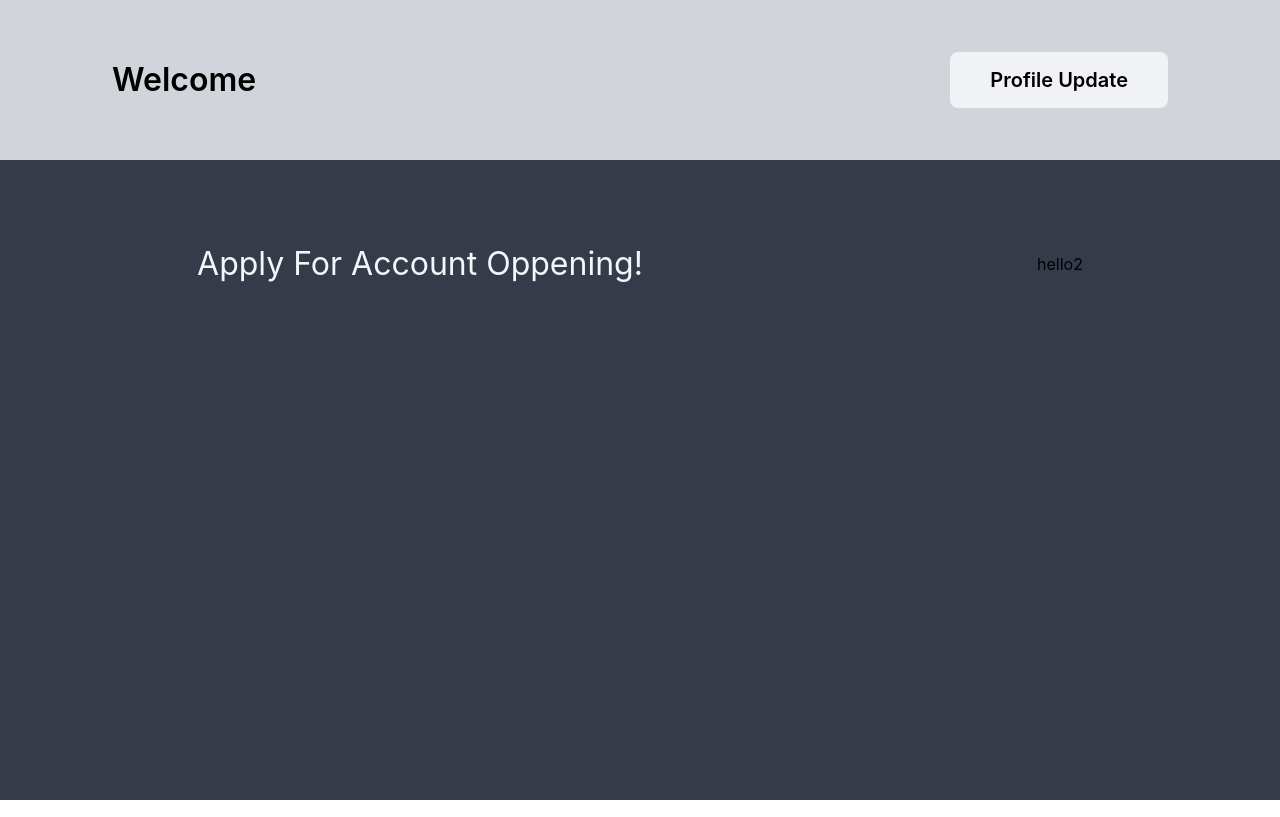
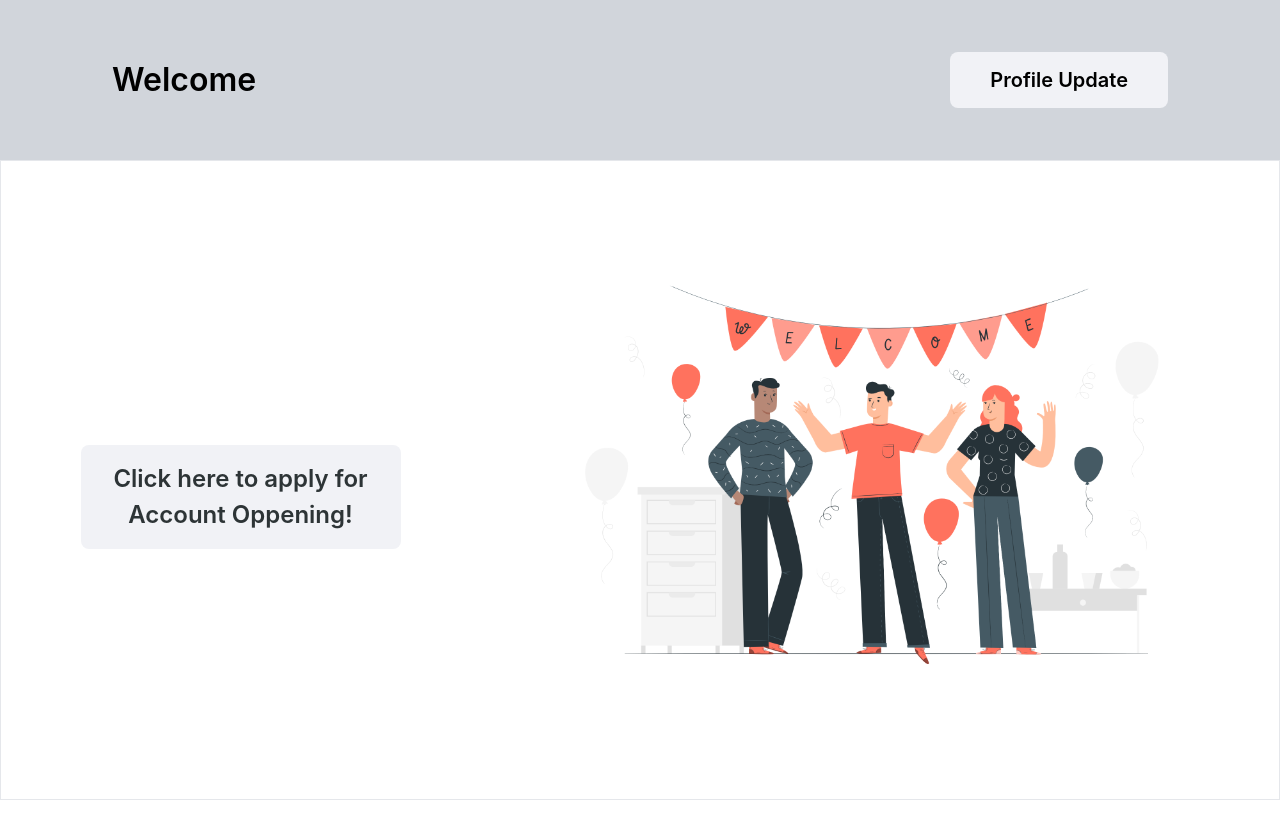
Before and after one commit to anshulghogre4/online-banking-springboot-react, a React (Create React App) app in the folder client/: page / in a window 1280 px wide. Built offline with nearby package versions, Linux system fonts and the light colour scheme.

Commit message:
completed 1st dashboard

```diff
--- a/client/package.json
+++ b/client/package.json
@@ -6,6 +6,8 @@
     "@testing-library/jest-dom": "^5.16.5",
     "@testing-library/react": "^13.4.0",
     "@testing-library/user-event": "^13.5.0",
+    "flowbite": "^1.6.3",
+    "flowbite-react": "^0.3.8",
     "react": "^18.2.0",
     "react-dom": "^18.2.0",
     "react-icons": "^4.7.1",
--- a/client/src/Components/AboutUs/AboutUs.js
+++ b/client/src/Components/AboutUs/AboutUs.js
@@ -29,6 +29,7 @@ const AboutUs = () => {
                             <img className="md:block hidden" src={aniket} alt="Aniket featured Img" />
                             <img className="md:hidden block" src={aniket} alt="Aniket featured Img" />
                             <p className="font-medium text-xl leading-5 text-gray-800 mt-4">Aniket</p>
+                            <p className="font-medium text-xl leading-5 text-gray-800 mt-4">PRN:</p>
                         </div>
                         <div className="p-4 pb-6 flex justify-center flex-col items-center">
                             <img className="md:block hidden" src="https://i.ibb.co/Pc6XVVC/Rectangle-120.png" alt="Liam featued Img" />
--- a/client/src/Components/Dashboard/DashboardMain.js
+++ b/client/src/Components/Dashboard/DashboardMain.js
@@ -1,25 +1,81 @@
-import React from 'react'
+import React, { useState } from 'react'
+import dashimg from "../../assets/images/Welcome_dashboard.png"
+import {HiOutlineExclamationCircle} from "react-icons/hi"
+import { Modal,Button } from 'flowbite-react'
 
 
 const DashboardMain = () => {
+  let accountNo =null;
+
+  const [show, setShow] = useState(false);
+
+
+
+
+
+
+if (accountNo===null) {
   return (
-    <section className=' bg-[#353b48] h-[80vh]' >
-        <div className='dash_hero flex flex-row justify-around items-center pt-[5rem]
+    <section className='  h-[80vh]  border ' >
+        <div className='dash_hero flex flex-row justify-around items-center pt-[1rem]
          '>
-            <div>
-                <h3 className=' text-[#f5f6fa] text-[2rem] '>
-                 Apply For Account Oppening!
-                </h3>
+            <div className='w-[20rem] bg-[#f1f2f6] p-[1rem] rounded-lg text-center'>
+            <button className=' text-[#2d3436] text-[1.5rem] font-semibold rounded-lg '>
+                 Click here to apply for Account Oppening!
+               </button>
+
+                {/* Modal Testing */}
+                <div>
+  {/* <Button bg-white
+   onClick={()=> setShow(!show)}>
+     Click here to apply for Account Oppening!
+  </Button>
+  <Modal
+    show={show}
+    size="md"
+    popup={true}
+    onClose={()=> setShow(!show)}
+  >
+    <Modal.Header />
+    <Modal.Body>
+      <div className="text-center">
+        <HiOutlineExclamationCircle className="mx-auto mb-4 h-14 w-14 text-gray-400 dark:text-gray-200" />
+        <h3 className="mb-5 text-lg font-normal text-gray-500 dark:text-gray-400">
+          Are you sure you want to delete this product?
+        </h3>
+        <div className="flex justify-center gap-4">
+          <Button
+            color="failure"
+            onClick={()=> setShow(!show)}
+          >
+            Yes, I'm sure
+          </Button>
+          <Button
+            color="gray"
+            onClick={()=> setShow(!show)}
+          >
+            No, cancel
+          </Button>
+        </div>
+      </div>
+    </Modal.Body>
+  </Modal> */}
+</div>
+
             </div>
 
             <div >
-                    <h1>
-                        hello2
-                    </h1>
+              <img src={dashimg} className="w-[40rem]" alt="dashboard welcome image" />
             </div>
         </div>
+
+
+
+
     </section>
   )
 }
 
+}
+
 export default DashboardMain
--- a/client/tailwind.config.js
+++ b/client/tailwind.config.js
@@ -1,10 +1,11 @@
 /** @type {import('tailwindcss').Config} */
 module.exports = {
-  content: ["./src/**/*.{html,js,jsx}"],
+  content: ["./src/**/*.{html,js,jsx}",
+  "node_modules/flowbite-react/**/*.{js,jsx,ts,tsx}"],
   theme: {
     extend: {},
   },
   plugins: [
-
+    require('flowbite/plugin')
 ],
 }
```
Also changed, not shown: client/src/assets/images/Welcome_dashboard.png (added), 1 other file (tests, documents, lock files or other folders).
